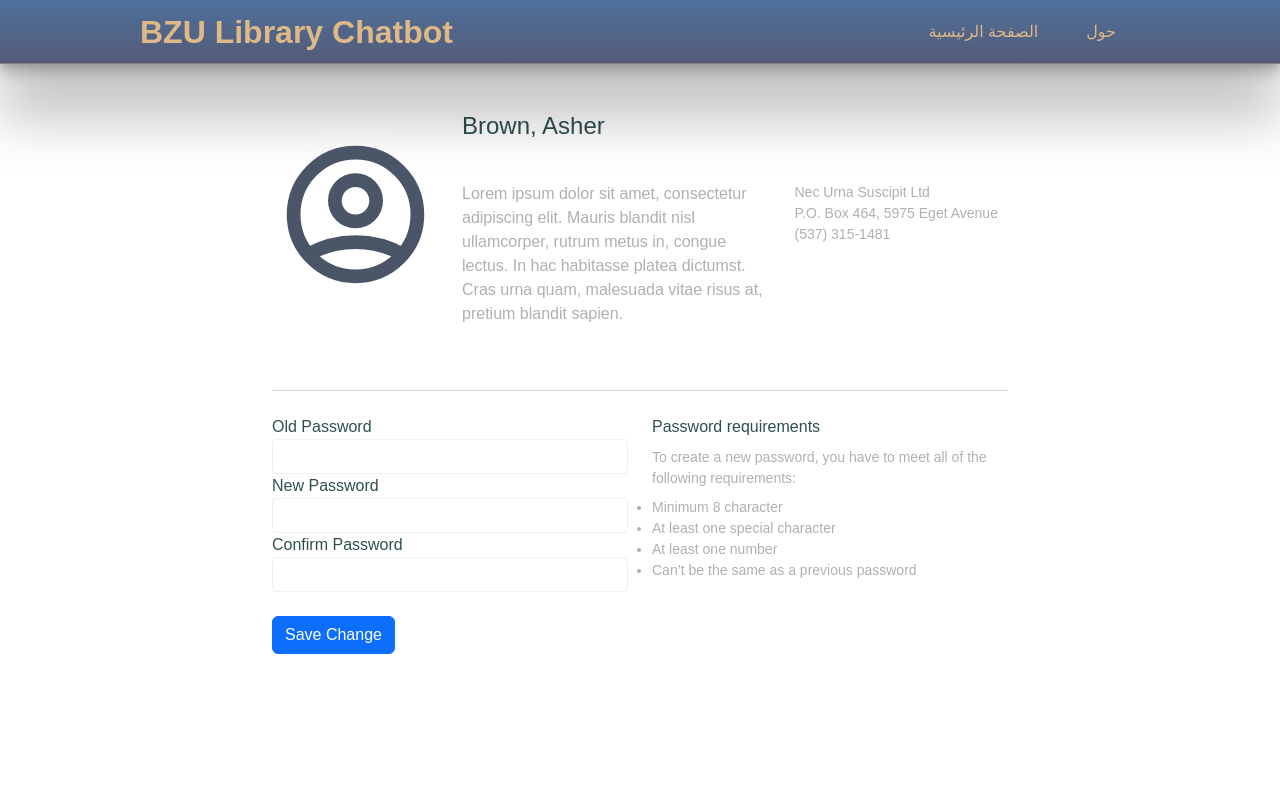
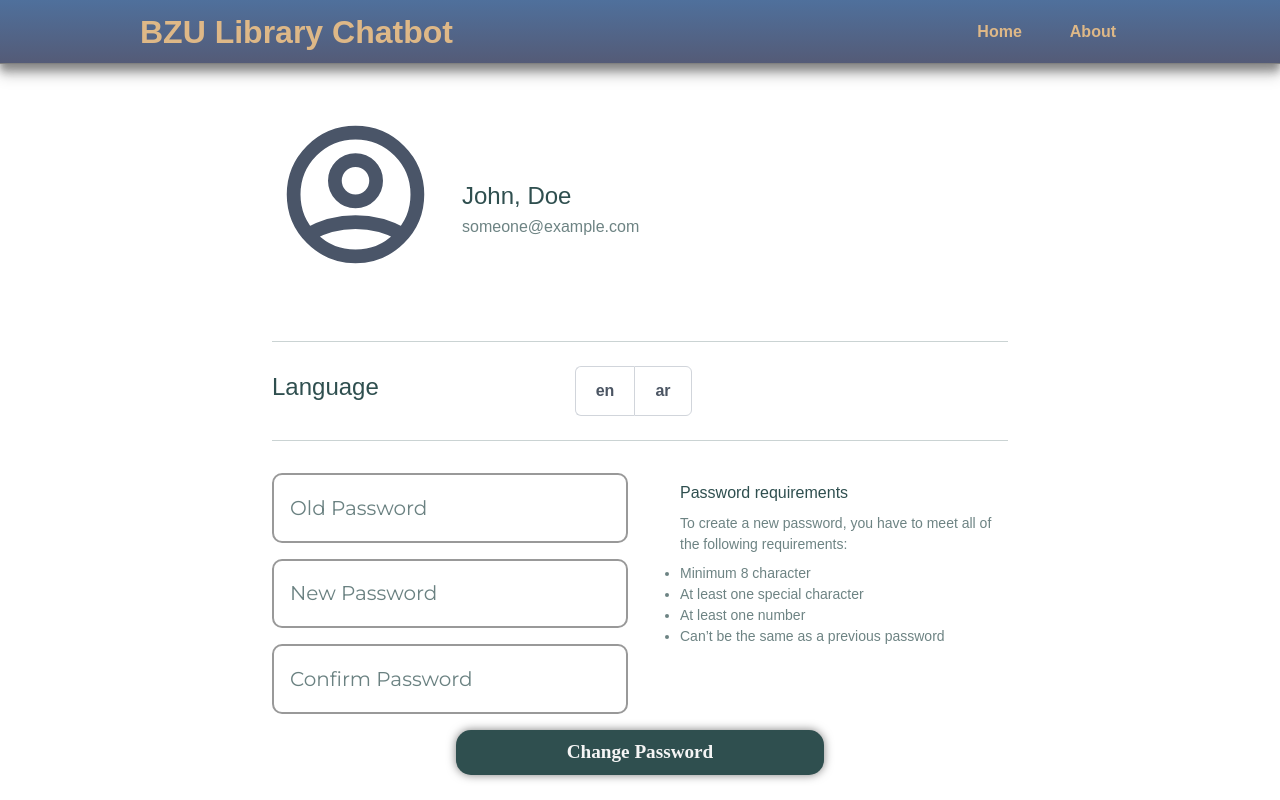
Before and after one commit to BZU-Library-Chatbot/BZU-Chatbot-Frontend, a React (Vite) app: page /settings in a window 1280 px wide. Built offline with nearby package versions, Linux system fonts and the light colour scheme.

Commit message:
adding settings view

```diff
--- a/src/components/web/login/Login.module.scss
+++ b/src/components/web/login/Login.module.scss
@@ -70,6 +70,11 @@
   font-family: "Times New Roman", Times, serif;
 }
 
+.wrapper .btn:hover {
+  background-color: darkgoldenrod;
+  color: darkslategray;
+}
+
 .wrapper .registerLink {
   font-size: 1rem;
   text-align: center;
--- a/src/components/web/navbar/Navbar.module.scss
+++ b/src/components/web/navbar/Navbar.module.scss
@@ -1,7 +1,7 @@
 .navbarCustom {
   height: 8vh;
   border-bottom: 1.5px solid gray;
-  box-shadow: rgba(0, 0, 0, 0.25) 0px 54px 55px,
+  box-shadow: rgba(0, 0, 0, 0.25) 0px 0.5rem 0.5rem,
     rgba(0, 0, 0, 0.12) 0px -12px 30px, rgba(0, 0, 0, 0.12) 0px 4px 6px,
     rgba(0, 0, 0, 0.17) 0px 12px 13px, rgba(0, 0, 0, 0.09) 0px -3px 5px;
   background: linear-gradient(to bottom, #4f709c, #545b77);
--- a/src/components/web/settings/index.tsx
+++ b/src/components/web/settings/index.tsx
@@ -1,4 +1,4 @@
-import React from "react";
+import React, { useEffect, useState } from "react";
 import "./styles.scss";
 import { useTranslation } from "react-i18next";
 import ProfileImage from "../profileImage/index";
@@ -7,19 +7,22 @@ import { changePassword } from "./api";
 import { Bounce, toast } from "react-toastify";
 import { useFormik } from "formik";
 import { changePasswordSchema } from "../validation/validate";
+import { SelectButton } from "primereact/selectbutton";
+import languageService from "../../../services/languageService";
+import i18n from "i18next";
 
 interface FormValues {
   oldPassword: string;
   newPassword: string;
-  confirmPassword: string;
+  cPassword: string;
 }
 
 const index = () => {
-  const { t } = useTranslation();
+  const { t }: any = useTranslation();
   const initialValues: FormValues = {
     oldPassword: "",
     newPassword: "",
-    confirmPassword: "",
+    cPassword: "",
   };
 
   const onSubmit = async (values: FormValues) => {
@@ -58,14 +61,76 @@ const index = () => {
     validationSchema: changePasswordSchema,
   });
 
+  const inputs = [
+    {
+      id: "oldPassword",
+      type: "oldPassword",
+      name: "oldPassword",
+      title: `${t("login.oldPassword")}`,
+      placeholder: `${t("settings.oldPassword")}`,
+      value: formik.values.oldPassword,
+      onChange: formik.handleChange,
+    },
+    {
+      id: "newPassword",
+      type: "newPassword",
+      name: "newPassword",
+      title: `${t("settings.newPassword")}`,
+      placeholder: `${t("settings.newPassword")}`,
+      value: formik.values.newPassword,
+      onChange: formik.handleChange,
+    },
+    {
+      id: "cPassword",
+      type: "cPassword",
+      name: "cPassword",
+      title: `${t("settings.confirmPassword")}`,
+      placeholder: `${t("settings.confirmPassword")}`,
+      value: formik.values.cPassword,
+      onChange: formik.handleChange,
+    },
+  ];
+
+  const renderInputs = inputs.map((input, index) => (
+    <div className="form-group custom-input d-flex flex-column">
+      <Input
+        type={input.type}
+        id={input.id}
+        name={input.name}
+        title={input.title}
+        value={input.value}
+        key={index}
+        placeholder={input.placeholder}
+        errors={formik.errors}
+        onChange={formik.handleChange}
+        onBlur={formik.handleBlur}
+        touched={formik.touched}
+      />
+    </div>
+  ));
+
+  const options = ["en", "ar"];
+  const [language, setLanguage] = useState(languageService.loadLanguage());
+
+  useEffect(() => {
+    const changeLanguage = async () => {
+      languageService.saveLanguage(language);
+      await i18n.changeLanguage(language);
+    };
+    changeLanguage();
+    if (languageService.loadLanguage() === "ar") {
+      document.body.dir = "rtl";
+    } else {
+      document.body.dir = "ltr";
+    }
+  }, [language]);
+
   return (
     <>
       <div className="container">
         <div className="row justify-content-center">
           <div className="col-12 col-lg-10 col-xl-8 mx-auto">
-            {/* <h1 className="h1 mb-4 page-title">{t("global.settings")}</h1> */}
             <div className="my-4">
-              <form>
               <div className="row mt-5 align-items-center">
                 <div className="col-md-3 text-center mb-5">
                   <div className="avatar avatar-xl">
@@ -75,148 +140,46 @@ const index = () => {
                 <div className="col">
                   <div className="row align-items-center">
                     <div className="col-md-7">
-                        <h4 className="mb-1">Brown, Asher</h4>
-                        <p className="small mb-3">
-                          <span className="badge badge-dark">
-                            New York, USA
-                          </span>
-                        </p>
+                      <h4 className="mb-1">{t("settings.johnDoe")}</h4>
                     </div>
                   </div>
-                    <div className="row mb-4">
-                      <div className="col-md-7">
-                        <p className="text-muted">
-                          Lorem ipsum dolor sit amet, consectetur adipiscing
-                          elit. Mauris blandit nisl ullamcorper, rutrum metus
-                          in, congue lectus. In hac habitasse platea dictumst.
-                          Cras urna quam, malesuada vitae risus at, pretium
-                          blandit sapien.
-                        </p>
-                      </div>
-                      <div className="col">
-                        <p className="small mb-0 text-muted">
-                          Nec Urna Suscipit Ltd
-                        </p>
-                        <p className="small mb-0 text-muted">
-                          P.O. Box 464, 5975 Eget Avenue
-                        </p>
-                        <p className="small mb-0 text-muted">(537) 315-1481</p>
+                  <div className="row">
+                    <p className="text-muted">{t("settings.exampleEmail")}</p>
                   </div>
                 </div>
               </div>
-                </div>
-                <hr className="my-4" />
-                {/* <div className="form-row">
-                  <div className="form-group col-md-6">
-                    <label htmlFor="firstname">Firstname</label>
-                    <input
-                      type="text"
-                      id="firstname"
-                      className="form-control"
-                      placeholder="Brown"
-                    />
-                  </div>
-                  <div className="form-group col-md-6">
-                    <label htmlFor="lastname">Lastname</label>
-                    <input
-                      type="text"
-                      id="lastname"
-                      className="form-control"
-                      placeholder="Asher"
+              <hr className="mb-4" />
+              <div className="d-flex justify-content-between align-items-center w-57">
+                <h4>{t("settings.language")}</h4>
+                <div dir="ltr">
+                  <SelectButton
+                    value={language}
+                    onChange={(e: any) => setLanguage(e.value)}
+                    options={options}
                   />
                 </div>
               </div>
-                <div className="form-group">
-                  <label htmlFor="inputEmail4">Email</label>
-                  <input
-                    type="email"
-                    className="form-control"
-                    id="inputEmail4"
-                    placeholder="brown@asher.me"
-                  />
-                </div>
-                <div className="form-group">
-                  <label htmlFor="inputAddress5">Address</label>
-                  <input
-                    type="text"
-                    className="form-control"
-                    id="inputAddress5"
-                    placeholder="P.O. Box 464, 5975 Eget Avenue"
-                  />
-                </div>
-                <div className="form-row">
-                  <div className="form-group col-md-6">
-                    <label htmlFor="inputCompany5">Company</label>
-                    <input
-                      type="text"
-                      className="form-control"
-                      id="inputCompany5"
-                      placeholder="Nec Urna Suscipit Ltd"
-                    />
-                  </div>
-                  <div className="form-group col-md-4">
-                    <label htmlFor="inputState5">State</label>
-                    <select id="inputState5" className="form-control">
-                      <option selected>Choose...</option>
-                      <option>...</option>
-                    </select>
-                  </div>
-                  <div className="form-group col-md-2">
-                    <label htmlFor="inputZip5">Zip</label>
-                    <input
-                      type="text"
-                      className="form-control"
-                      id="inputZip5"
-                      placeholder={98232}
-                    />
-                  </div>
-                </div>
-                <hr className="my-4" /> */}
-                <div className="row mb-4">
-                  <div className="col-md-6">
-                    <div className="form-group">
-                      {/* <Input /> */}
-                      <label htmlFor="inputPassword4">Old Password</label>
-                      <input
-                        type="password"
-                        className="form-control"
-                        id="inputPassword5"
-                      />
-                    </div>
-                    <div className="form-group">
-                      <label htmlFor="inputPassword5">New Password</label>
-                      <input
-                        type="password"
-                        className="form-control"
-                        id="inputPassword5"
-                      />
-                    </div>
-                    <div className="form-group">
-                      <label htmlFor="inputPassword6">Confirm Password</label>
-                      <input
-                        type="password"
-                        className="form-control"
-                        id="inputPassword6"
-                      />
-                    </div>
-                  </div>
-                  <div className="col-md-6">
-                    <p className="mb-2">Password requirements</p>
+              <hr className="mt-4" />
+              <form className="row">
+                <div className="col-md-6">{renderInputs}</div>
+                <div className="col-md-6 requirements">
+                  <p className="mb-2">{t("settings.passwordRequirements")}</p>
                   <p className="small text-muted mb-2">
-                      To create a new password, you have to meet all of the
-                      following requirements:
+                    {t("settings.requirementsText")}
                   </p>
                   <ul className="small text-muted pl-4 mb-0">
-                      <li>Minimum 8 character</li>
-                      <li>At least one special character</li>
-                      <li>At least one number</li>
-                      <li>Can’t be the same as a previous password</li>
+                    {t("settings.requirements", { returnObjects: true }).map(
+                      (requirement: any, index: any) => (
+                        <li key={index}>{requirement}</li>
+                      )
+                    )}
                   </ul>
                 </div>
+                <div className="d-flex justify-content-center">
+                  <button type="submit" className="btn-custom">
+                    {t("settings.change")}
+                  </button>
                 </div>
-                <button type="submit" className="btn btn-primary">
-                  Save Change
-                </button>
               </form>
             </div>
           </div>
--- a/src/components/web/settings/styles.scss
+++ b/src/components/web/settings/styles.scss
@@ -1,15 +1,5 @@
-.avatar-xl img {
-  width: 110px;
-}
-.rounded-circle {
-  border-radius: 50% !important;
-}
-img {
-  vertical-align: middle;
-  border-style: none;
-}
 .text-muted {
-  color: #aeb0b4 !important;
+  color: rgba(47, 79, 79, 0.7) !important;
 }
 .text-muted {
   font-weight: 300;
@@ -22,10 +12,54 @@ img {
   font-size: 0.875rem;
   font-weight: 400;
   line-height: 1.5;
-  // color: #4d5154;
-  // background-color: #ffffff;
   background-clip: padding-box;
-  border: 1px solid #eef0f3;
+  border: 1px solid #4b535e;
   border-radius: 0.25rem;
   transition: border-color 0.15s ease-in-out, box-shadow 0.15s ease-in-out;
 }
+
+.w-57 {
+  width: 57%;
+}
+
+.custom-input {
+  margin: 16px 0;
+  p {
+    margin: 0;
+  }
+}
+
+.requirements {
+  padding-top: 1.5rem;
+  padding-left: 2.5rem;
+}
+
+.btn-custom {
+  width: 50%;
+  height: 45px;
+  background: darkslategray;
+  border: none;
+  outline: none;
+  border-radius: 15px;
+  box-shadow: 0 0 10px rgba(0, 0, 0, 0.5);
+  font-size: 1.2rem;
+  color: whitesmoke;
+  font-weight: 600;
+  font-family: "Times New Roman", Times, serif;
+  padding: 0 2rem;
+}
+
+.btn-custom:hover {
+  background-color: darkgoldenrod;
+  color: darkslategray;
+}
+
+@media screen and (max-width: 768px) {
+  .btn-custom {
+    margin-top: 1rem;
+    width: 100%;
+  }
+  .requirements {
+    padding-top: 0;
+  }
+}
--- a/src/i18n/translationFiles/arabic.ts
+++ b/src/i18n/translationFiles/arabic.ts
@@ -38,10 +38,23 @@ const Arabic = {
   },
   settings: {
     language: "اللغة",
-    save: "حفظ",
+    change: "تغيير كلمة المرور",
     saved: "تم حفظ الإعدادات بنجاح!",
     passwordChanged: "تم تغيير كلمة المرور بنجاح!",
     changeImage: "تغيير الصورة",
+    oldPassword: "كلمة المرور القديمة",
+    newPassword: "كلمة المرور الجديدة",
+    confirmPassword: "تأكيد كلمة المرور",
+    johnDoe: "جون، دو",
+    passwordRequirements: "متطلبات كلمة المرور",
+    requirementsText:
+      "لإنشاء كلمة مرور جديدة، يجب عليك تلبية جميع المتطلبات التالية:",
+    requirements: [
+      "الحد الأدنى 8 أحرف",
+      "على الأقل حرف خاص",
+      "على الأقل رقم واحد",
+      "لا يمكن أن تكون نفس كلمة المرور السابقة",
+    ],
   },
   global: {
     login: "تسجيل الدخول",
--- a/src/i18n/translationFiles/english.ts
+++ b/src/i18n/translationFiles/english.ts
@@ -39,12 +39,26 @@ const English = {
     newChat: "New Chat",
     logout: "Logout",
   },
-  settings:{
+  settings: {
     language: "Language",
-    save: "Save",
+    change: "Change Password",
     saved: "Settings saved successfully!",
     passwordChanged: "Password changed successfully!",
     changeImage: "Change Image",
+    oldPassword: "Old Password",
+    newPassword: "New Password",
+    confirmPassword: "Confirm Password",
+    johnDoe: "John, Doe",
+    exampleEmail: "someone@example.com",
+    passwordRequirements: "Password requirements",
+    requirementsText:
+      "To create a new password, you have to meet all of the following requirements:",
+    requirements: [
+      "Minimum 8 character",
+      "At least one special character",
+      "At least one number",
+      "Can’t be the same as a previous password",
+    ],
   },
   global: {
     login: "Login",
```
Lines whose indentation alone changed are shown as unchanged.
